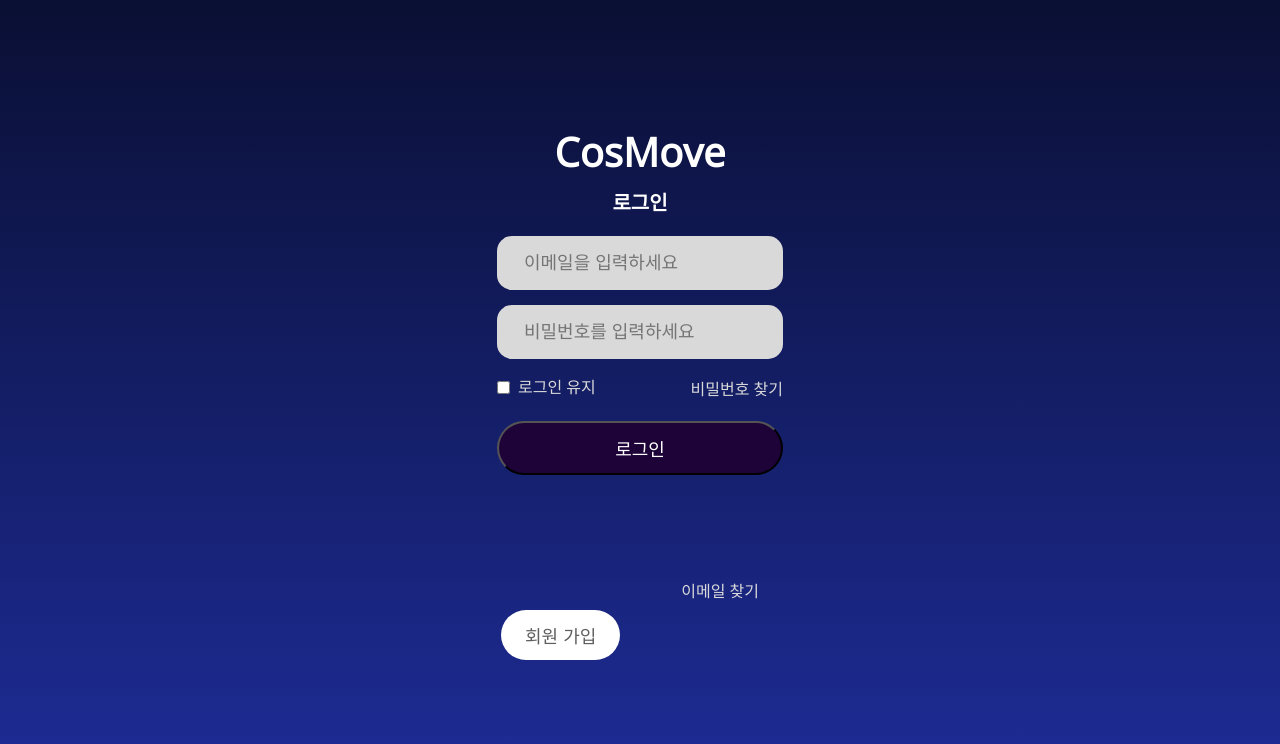
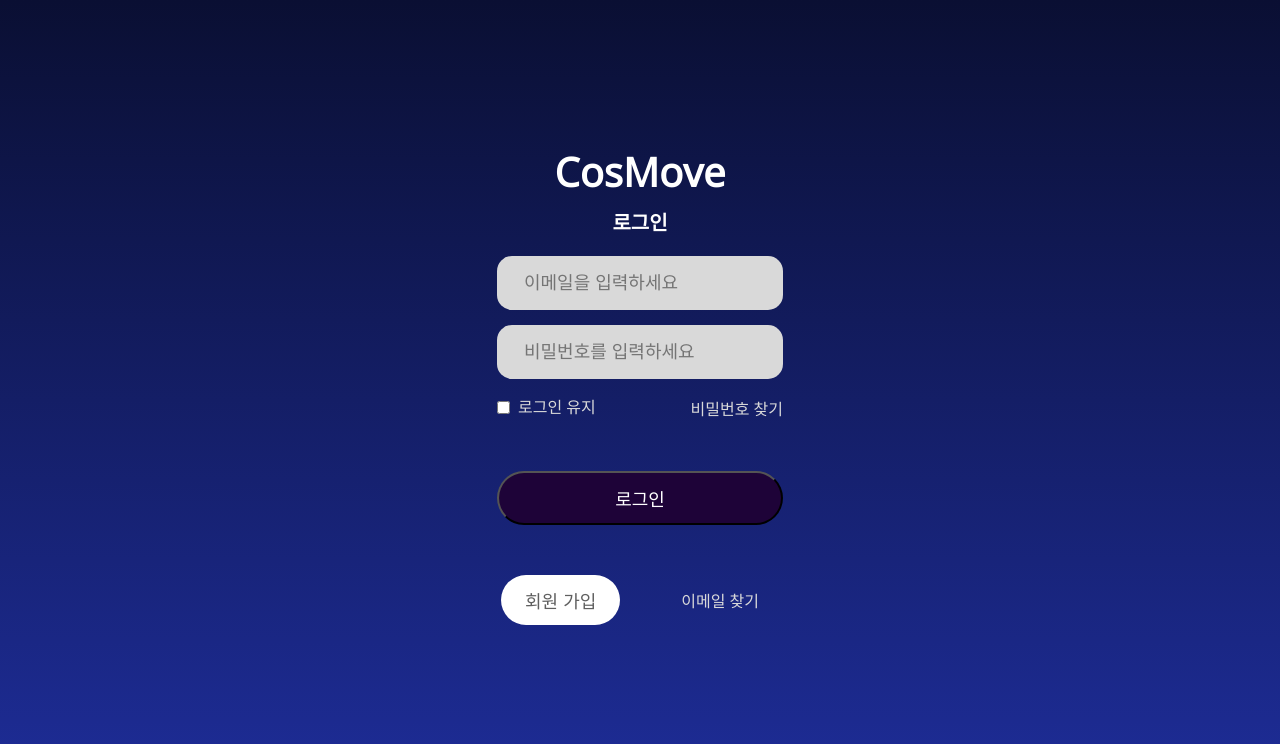
Before and after one commit to yuninam2128/it-project-final, a React (Create React App) app: page /login in a window 1280 px wide. Shown: the top 744 px of the page. Built offline with nearby package versions, Linux system fonts and the light colour scheme; no server answers.

Commit message:
로그인 css 수정 완료

```diff
--- a/src/presentation/pages/LoginPage.css
+++ b/src/presentation/pages/LoginPage.css
@@ -32,6 +32,7 @@
   margin-left: auto;
   margin-right: auto;
   margin-bottom: 10px;
+  margin-top: 70px;
 }
 
 .logtext {
@@ -131,7 +132,7 @@
   font-size: 18px;
   color: #FFFFFF;
   cursor: pointer;
-  margin: 15px 0 30px;
+  margin: 50px 0 30px;
   height: 54px;
 }
 
@@ -163,7 +164,7 @@
   cursor: pointer;
   position: relative;
   left: -20px;
-  top: -15px;
+  top: -100px;
 }
 
 
@@ -172,18 +173,8 @@
   margin-left: 25px;
   position: relative;
   left: 0px;
+  top: -40px;
 }
-
-/*
-.line {
-  width: 2px;
-  height: 20px;
-  background-color: #d9d9d9;
-  transform: none;
-  align-self: center;
-  margin: 0 15px;
-}
-*/
 
 /* 모달 오버레이 */
 .modal-overlay {
```
